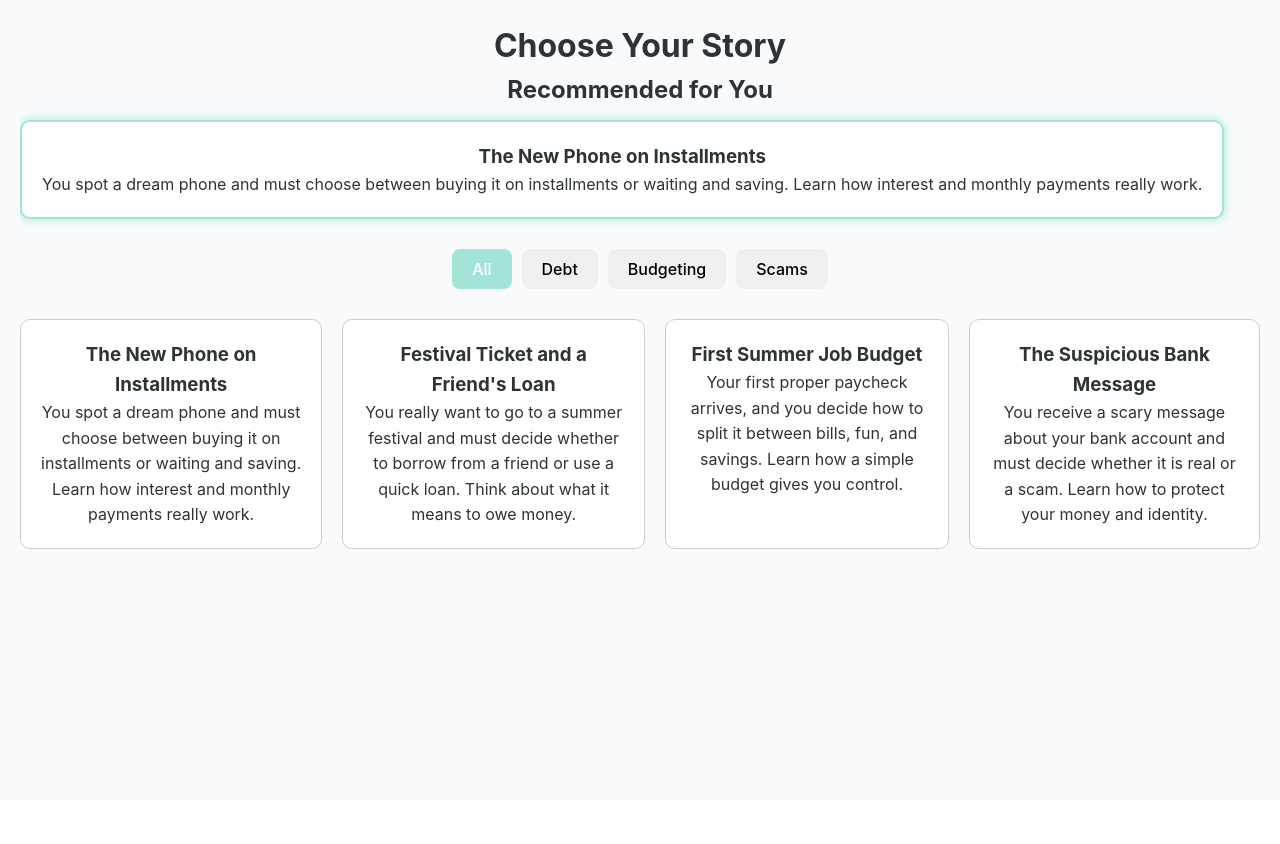
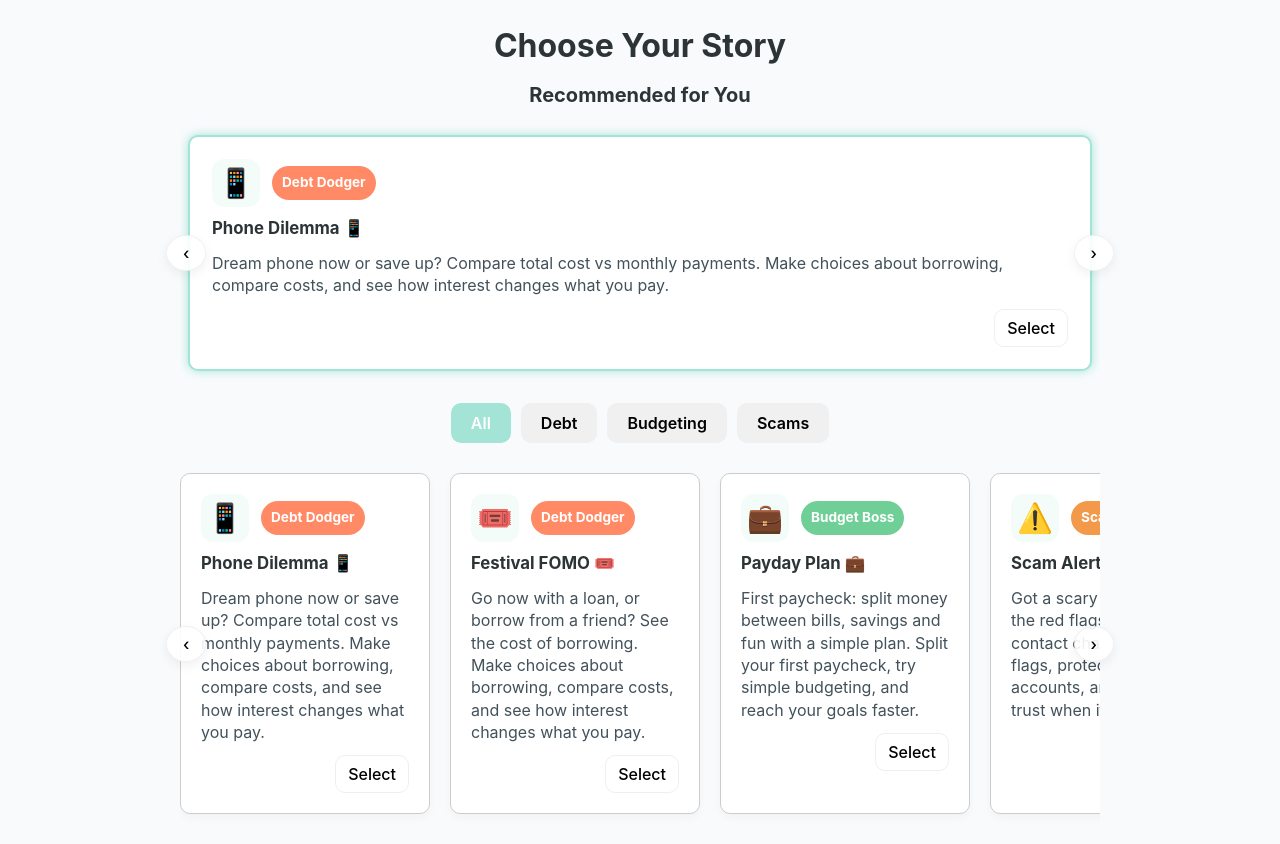
Before and after one commit to Marcooos05/MadPlotLib-Junction2025, a React (Vite) app in the folder finlib-frontend/: page /stories in a window 1280 px wide. Before the commit the page ends 800 px from the top, so only its background shows below. Built offline with nearby package versions, Linux system fonts and the light colour scheme; no server answers.

Commit message:
UI: StoryPicker carousel, thumbnails, badges, arrows; tighten styles; update mocks titles/descriptions

```diff
--- a/finlib-frontend/src/components/Stories.jsx
+++ b/finlib-frontend/src/components/Stories.jsx
@@ -1,9 +1,10 @@
 import React from 'react';
+import StoryPicker from './StoryPicker';
 
 const Stories = () => {
   return (
-    <div>
-      <h1>Stories View - Coming Soon</h1>
+    <div className="stories-page">
+      <StoryPicker />
     </div>
   );
 };
--- a/finlib-frontend/src/components/StoryPicker.jsx
+++ b/finlib-frontend/src/components/StoryPicker.jsx
@@ -1,12 +1,16 @@
 import React, { useState, useEffect } from 'react';
 import { useNavigate } from 'react-router-dom';
 import storiesData from '../stories/mocks.json';
+import { useRef } from 'react';
 
 const StoryPicker = () => {
   const [stories, setStories] = useState([]);
   const [recommended, setRecommended] = useState([]);
   const [selectedCategory, setSelectedCategory] = useState('All');
+  const [selectedStoryId, setSelectedStoryId] = useState(null);
   const navigate = useNavigate();
+  const recommendedRef = useRef(null);
+  const listRef = useRef(null);
 
   useEffect(() => {
     const profile = JSON.parse(localStorage.getItem('profile') || '{}');
@@ -29,7 +33,45 @@ const StoryPicker = () => {
   const categories = ['All', ...new Set(stories.map(s => s.category))];
 
   const handleSelect = (storyId) => {
+    // select the card first; user must press Start to begin
+    setSelectedStoryId(storyId === selectedStoryId ? null : storyId);
+  };
+
+  const handleStart = (storyId) => {
     navigate(`/madlib/${storyId}`);
+  };
+
+  const emojiForCategory = (cat) => {
+    switch ((cat || '').toLowerCase()) {
+      case 'debt': return '💳';
+      case 'budgeting': return '💰';
+      case 'scams': return '⚠️';
+      default: return '📘';
+    }
+  };
+
+  const shortTitle = (t) => {
+    if (!t) return '';
+    const words = t.split(' ');
+    if (words.length <= 3) return t;
+    return words.slice(0, 3).join(' ') + '...';
+  };
+
+  const engagingDescription = (story) => {
+    const base = story.shortDescription || '';
+    const extras = {
+      Debt: 'Make choices about borrowing, compare costs, and see how interest changes what you pay.',
+      Budgeting: 'Split your first paycheck, try simple budgeting, and reach your goals faster.',
+      Scams: 'Spot red flags, protect your accounts, and learn who to trust when it feels urgent.'
+    };
+    return `${base} ${extras[story.category] || ''}`.trim();
+  };
+
+  const scroll = (ref, direction = 'right') => {
+    if (!ref || !ref.current) return;
+    const el = ref.current;
+    const amount = el.clientWidth * 0.6; // scroll by most of the viewport
+    el.scrollBy({ left: direction === 'right' ? amount : -amount, behavior: 'smooth' });
   };
 
   return (
@@ -37,13 +79,30 @@ const StoryPicker = () => {
       <h1>Choose Your Story</h1>
       <div className="recommended">
         <h2>Recommended for You</h2>
-        <div className="horizontal-scroll">
+        <div className="carousel-container">
+          <button className="arrow left" onClick={() => scroll(recommendedRef, 'left')}>‹</button>
+          <div className="horizontal-scroll" ref={recommendedRef}>
             {recommended.map(story => (
-            <div key={story.id} className="story-card recommended" onClick={() => handleSelect(story.id)}>
-              <h3>{story.title}</h3>
-              <p>{story.shortDescription}</p>
+              <div key={story.id} className={`story-card recommended ${selectedStoryId === story.id ? 'active' : ''}`} onClick={() => handleSelect(story.id)}>
+                <div className="card-top">
+                  <div className="thumb">
+                    {story.thumb ? story.thumb : emojiForCategory(story.category)}
+                  </div>
+                  <div className={`badge ${story.category.toLowerCase()}`}>{story.badge || story.category}</div>
+                </div>
+                <h3>{shortTitle(story.title)}</h3>
+                <p>{engagingDescription(story)}</p>
+                <div className="card-footer">
+                  {selectedStoryId === story.id ? (
+                    <button className="cta" onClick={() => handleStart(story.id)}>Start</button>
+                  ) : (
+                    <button className="select" onClick={() => handleSelect(story.id)}>Select</button>
+                  )}
+                </div>
               </div>
             ))}
+          </div>
+          <button className="arrow right" onClick={() => scroll(recommendedRef, 'right')}>›</button>
         </div>
       </div>
       <div className="tabs">
@@ -53,13 +112,28 @@ const StoryPicker = () => {
           </button>
         ))}
       </div>
-      <div className="horizontal-scroll">
+      <div className="carousel-container">
+        <button className="arrow left" onClick={() => scroll(listRef, 'left')}>‹</button>
+        <div className="horizontal-scroll" ref={listRef}>
           {filteredStories.map(story => (
-          <div key={story.id} className="story-card" onClick={() => handleSelect(story.id)}>
-            <h3>{story.title}</h3>
-            <p>{story.shortDescription}</p>
+            <div key={story.id} className={`story-card ${selectedStoryId === story.id ? 'active' : ''}`} onClick={() => handleSelect(story.id)}>
+              <div className="card-top">
+                <div className="thumb">{story.thumb ? story.thumb : emojiForCategory(story.category)}</div>
+                <div className={`badge ${story.category.toLowerCase()}`}>{story.badge || story.category}</div>
+              </div>
+              <h3>{shortTitle(story.title)}</h3>
+              <p>{engagingDescription(story)}</p>
+              <div className="card-footer">
+                {selectedStoryId === story.id ? (
+                  <button className="cta" onClick={() => handleStart(story.id)}>Start</button>
+                ) : (
+                  <button className="select" onClick={() => handleSelect(story.id)}>Select</button>
+                )}
+              </div>
             </div>
           ))}
+        </div>
+        <button className="arrow right" onClick={() => scroll(listRef, 'right')}>›</button>
       </div>
     </div>
   );
--- a/finlib-frontend/src/stories/mocks.json
+++ b/finlib-frontend/src/stories/mocks.json
@@ -1,9 +1,10 @@
 [
   {
     "id": "debt-phone-1",
-    "title": "The New Phone on Installments",
+    "title": "Phone Dilemma 📱",
     "category": "Debt",
-    "shortDescription": "You spot a dream phone and must choose between buying it on installments or waiting and saving. Learn how interest and monthly payments really work.",
+    "thumb": "📱",
+    "shortDescription": "Dream phone now or save up? Compare total cost vs monthly payments.",
     "recommendedIf": "confidence <= 3 && familyTalk == 'sometimes'",
     "comic": {
       "images": [
@@ -118,8 +119,9 @@
   },
   {
     "id": "debt-festival-1",
-    "title": "Festival Ticket and a Friend's Loan",
-    "shortDescription": "You really want to go to a summer festival and must decide whether to borrow from a friend or use a quick loan. Think about what it means to owe money.",
+    "title": "Festival FOMO 🎟️",
+    "thumb": "🎟️",
+    "shortDescription": "Go now with a loan, or borrow from a friend? See the cost of borrowing.",
     "recommendedIf": "(gender == 'female' || gender == 'other') && confidence >= 3 && familyTalk != 'often'",
     "category": "Debt",
     "comic": {
@@ -235,8 +237,9 @@
   },
   {
     "id": "budget-summerjob-1",
-    "title": "First Summer Job Budget",
-    "shortDescription": "Your first proper paycheck arrives, and you decide how to split it between bills, fun, and savings. Learn how a simple budget gives you control.",
+    "title": "Payday Plan 💼",
+    "thumb": "💼",
+    "shortDescription": "First paycheck: split money between bills, savings and fun with a simple plan.",
     "recommendedIf": "confidence >= 2 && confidence <= 5 && familyTalk == 'often'",
     "category": "Budgeting",
     "comic": {
@@ -352,8 +355,9 @@
   },
   {
     "id": "scam-message-1",
-    "title": "The Suspicious Bank Message",
-    "shortDescription": "You receive a scary message about your bank account and must decide whether it is real or a scam. Learn how to protect your money and identity.",
+    "title": "Scam Alert ⚠️",
+    "thumb": "⚠️",
+    "shortDescription": "Got a scary message? Spot the red flags and use safe contact channels.",
     "recommendedIf": "familyTalk == 'never' || familyTalk == 'rarely'",
     "category": "Scams",
     "comic": {
--- a/finlib-frontend/src/style.css
+++ b/finlib-frontend/src/style.css
@@ -144,6 +144,194 @@ body {
   border-color: var(--success);
   box-shadow: 0 6px 16px rgba(39, 174, 96, 0.3);
   transform: scale(1.05);
+}
+
+/* Stories / StoryPicker styles */
+.stories-page {
+  width: 100%;
+  padding: 24px 12px 48px;
+}
+
+.story-picker {
+  max-width: 1100px;
+  margin: 0 auto;
+  padding: 12px 8px;
+  text-align: center;
+}
+
+.story-picker h1 {
+  font-size: 2rem;
+  margin-bottom: 6px;
+}
+
+.story-picker .recommended h2 {
+  margin: 8px 0 12px;
+  font-size: 1.25rem;
+}
+
+.story-picker .recommended .horizontal-scroll {
+  display: flex;
+  gap: 16px;
+  padding: 12px 8px;
+}
+
+.story-card {
+  background: white;
+  border: 1px solid rgba(45,52,54,0.06);
+  border-radius: 12px;
+  padding: 18px;
+  box-shadow: 0 4px 10px rgba(0,0,0,0.03);
+  min-width: 240px;
+  flex: 0 0 240px;
+  cursor: pointer;
+  text-align: left;
+}
+
+.story-card h3 {
+  margin: 0 0 10px;
+  font-size: 1.05rem;
+}
+
+.story-card p {
+  margin: 0;
+  color: #42515a;
+  line-height: 1.4;
+}
+
+.story-card.recommended {
+  border: 3px solid var(--mint);
+  box-shadow: 0 10px 30px rgba(163,228,215,0.18);
+  padding: 22px;
+  flex: 1 1 auto;
+  min-width: unset;
+}
+
+.card-top {
+  display: flex;
+  align-items: center;
+  gap: 12px;
+  margin-bottom: 8px;
+}
+
+.thumb {
+  font-size: 1.8rem;
+  width: 48px;
+  height: 48px;
+  display: flex;
+  align-items: center;
+  justify-content: center;
+  border-radius: 12px;
+  background: rgba(163,228,215,0.12);
+}
+
+.badge {
+  font-size: 0.85rem;
+  padding: 6px 10px;
+  border-radius: 999px;
+  font-weight: 700;
+  color: #fff;
+}
+
+.badge.debt { background: #FF8A65; }
+.badge.budgeting { background: #6FCF97; }
+.badge.scams { background: #F2994A; }
+
+.card-footer { margin-top: 12px; display:flex; justify-content:flex-end; }
+.card-footer .select {
+  background: transparent;
+  border: 1px solid rgba(45,52,54,0.08);
+  padding: 8px 12px;
+  border-radius: 10px;
+  cursor: pointer;
+}
+.card-footer .cta {
+  background: var(--mint);
+  border: none;
+  color: white;
+  padding: 8px 14px;
+  border-radius: 12px;
+  font-weight: 700;
+  cursor: pointer;
+}
+
+.story-card.active { transform: translateY(-6px); box-shadow: 0 12px 30px rgba(0,0,0,0.08); }
+
+/* Slightly narrower overall content width for a tighter layout */
+.story-picker { max-width: 980px; width: 75%; margin: 0 auto; }
+
+.carousel-container { position: relative; display: flex; align-items: center; }
+.carousel-container .arrow {
+  position: absolute;
+  top: 50%;
+  transform: translateY(-50%);
+  background: rgba(255,255,255,0.9);
+  border: 1px solid rgba(0,0,0,0.06);
+  width: 36px;
+  height: 36px;
+  border-radius: 50%;
+  display: flex;
+  align-items: center;
+  justify-content: center;
+  cursor: pointer;
+  box-shadow: 0 4px 12px rgba(0,0,0,0.06);
+  z-index: 10;
+}
+.carousel-container .arrow.left { left: -14px; }
+.carousel-container .arrow.right { right: -14px; }
+
+/* Ensure arrows are not shown on very small screens (use vertical stacking) */
+@media (max-width: 520px) {
+  .carousel-container .arrow { display: none; }
+  .story-picker { width: 94%; }
+}
+
+.tabs {
+  display: flex;
+  gap: 12px;
+  justify-content: center;
+  margin: 18px 0;
+  flex-wrap: wrap;
+}
+
+.tabs button {
+  background: #f3f6f6;
+  border: none;
+  padding: 10px 14px;
+  border-radius: 10px;
+  cursor: pointer;
+  font-weight: 600;
+}
+
+.tabs button.active {
+  background: var(--mint);
+  color: #fff;
+}
+
+.horizontal-scroll {
+  display: flex;
+  gap: 18px;
+  overflow-x: auto;
+  padding-bottom: 8px;
+}
+
+/* Small screens: stack cards and make recommended full width */
+@media (max-width: 700px) {
+  .story-picker {
+    padding: 8px 6px;
+  }
+  .horizontal-scroll {
+    flex-direction: column;
+    gap: 12px;
+    overflow: visible;
+  }
+  .story-card {
+    min-width: auto;
+    flex: 1 1 auto;
+    width: 100%;
+  }
+  .story-card.recommended {
+    padding: 16px;
+  }
 }
 
 .slider-container {
```
Lines whose indentation alone changed are shown as unchanged.
